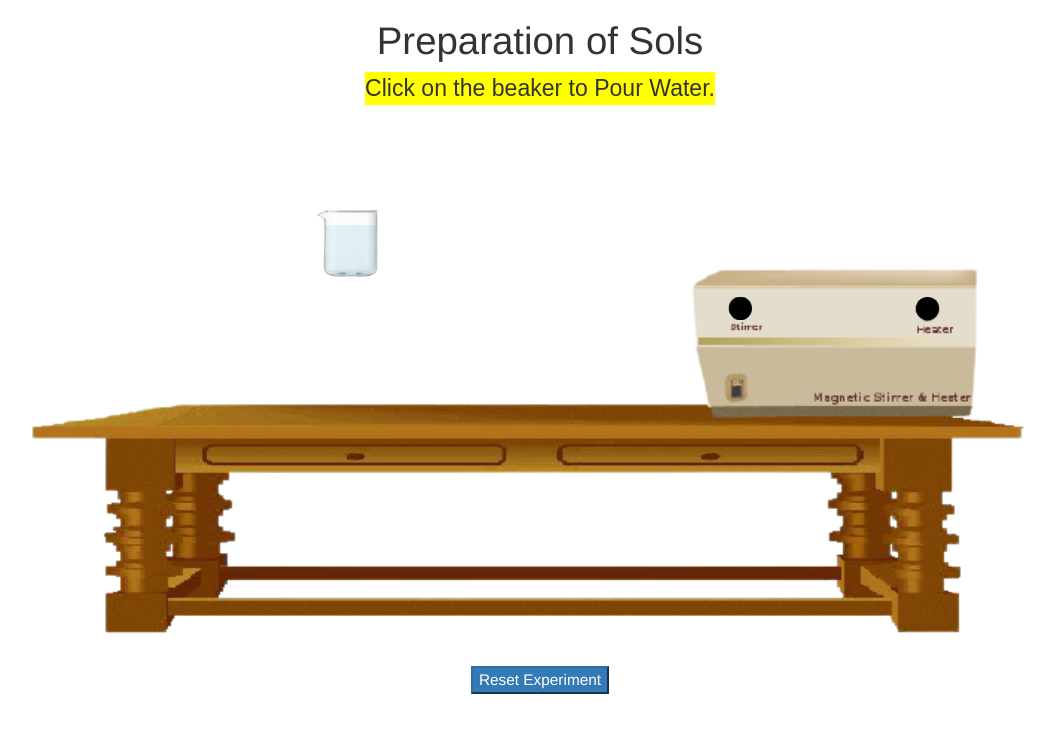
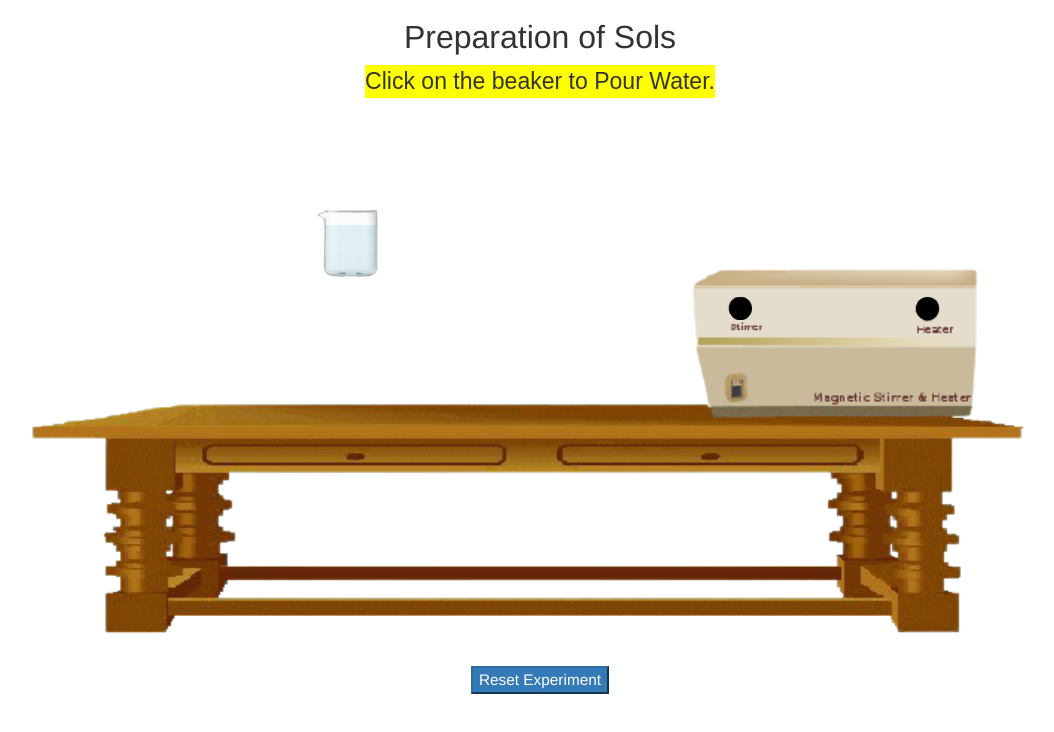
Before and after one commit to virtual-labs/exp-preparation-of-sols-iiith, a plain HTML site: page experiment/simulation/index.html in a window 1280 px wide. Shown: the whole page, without its empty margins (100-1154 px from the left). Drawn offline with nearby package versions, Linux system fonts and the light colour scheme.

Commit message:
Testing a change in vw

```diff
--- a/experiment/simulation/css/main.css
+++ b/experiment/simulation/css/main.css
@@ -2,9 +2,8 @@
 
 .title {
     text-align: center;
-    font-size: 3vw;
+    font-size: 2.5vw;
 }
-
 .message {
     text-align: center;
     background-color: yellow;
```
